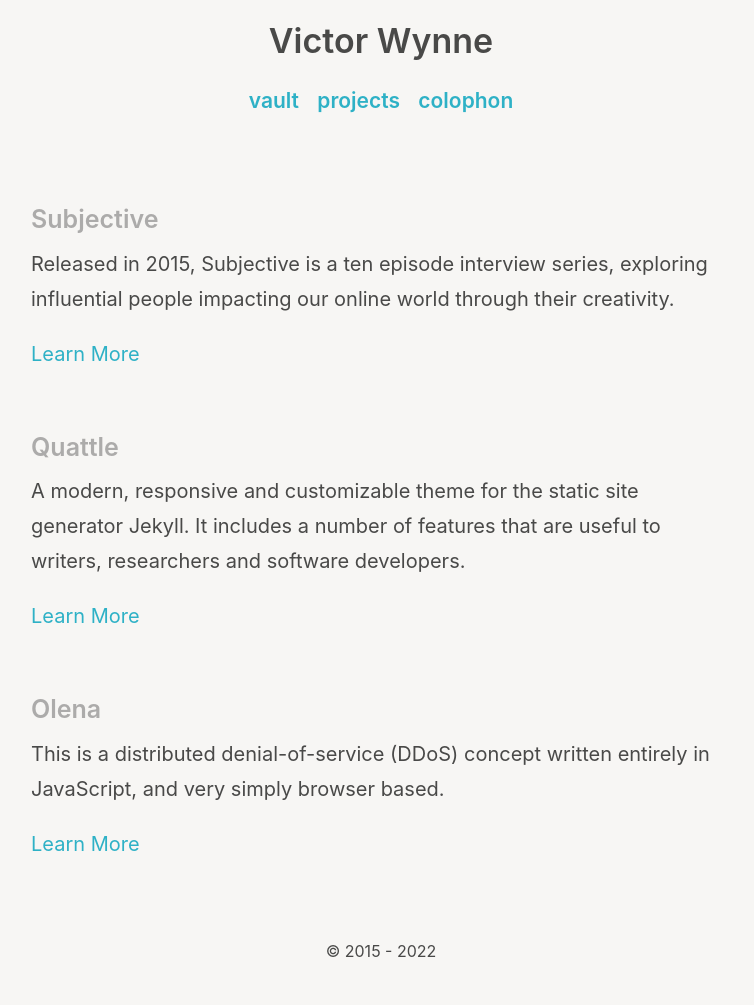
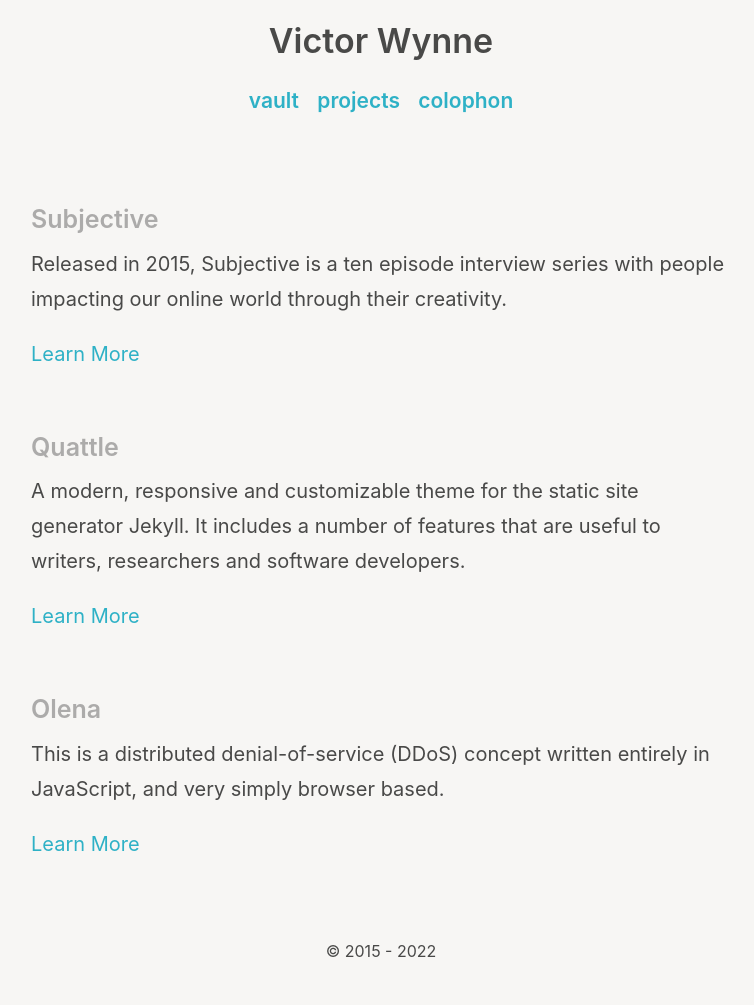
Before and after one commit to wertercatt/tooters, a Jekyll site: the page built from projects.md, in a window 1280 px wide. Shown: the whole page, without its empty margins (259-1013 px from the left). Built offline with Jekyll 4.4.1, drawn with Linux system fonts in a browser that asks for light colours.

Commit message:
Updated subjective.md projects.md

```diff
--- a/projects.md
+++ b/projects.md
@@ -6,7 +6,7 @@
 
 ## <small>Subjective</small>
 
-Released in 2015, Subjective is a ten episode interview series, exploring influential people impacting our  online world through their creativity.
+Released in 2015, Subjective is a ten episode interview series with people impacting our online world through their creativity.
 
 [Learn More](/subjective/)
 <br><br>
```
Also changed, not shown: subjective.md (+1 -1 lines).
